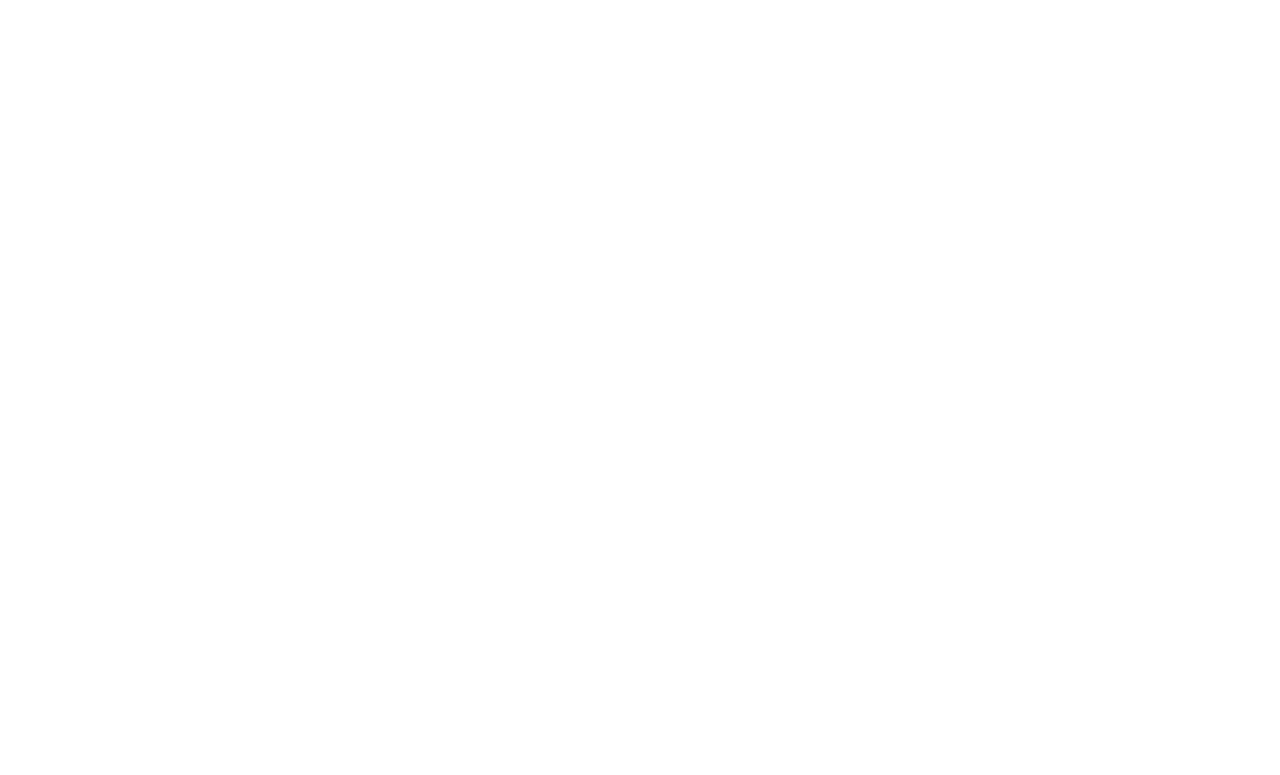
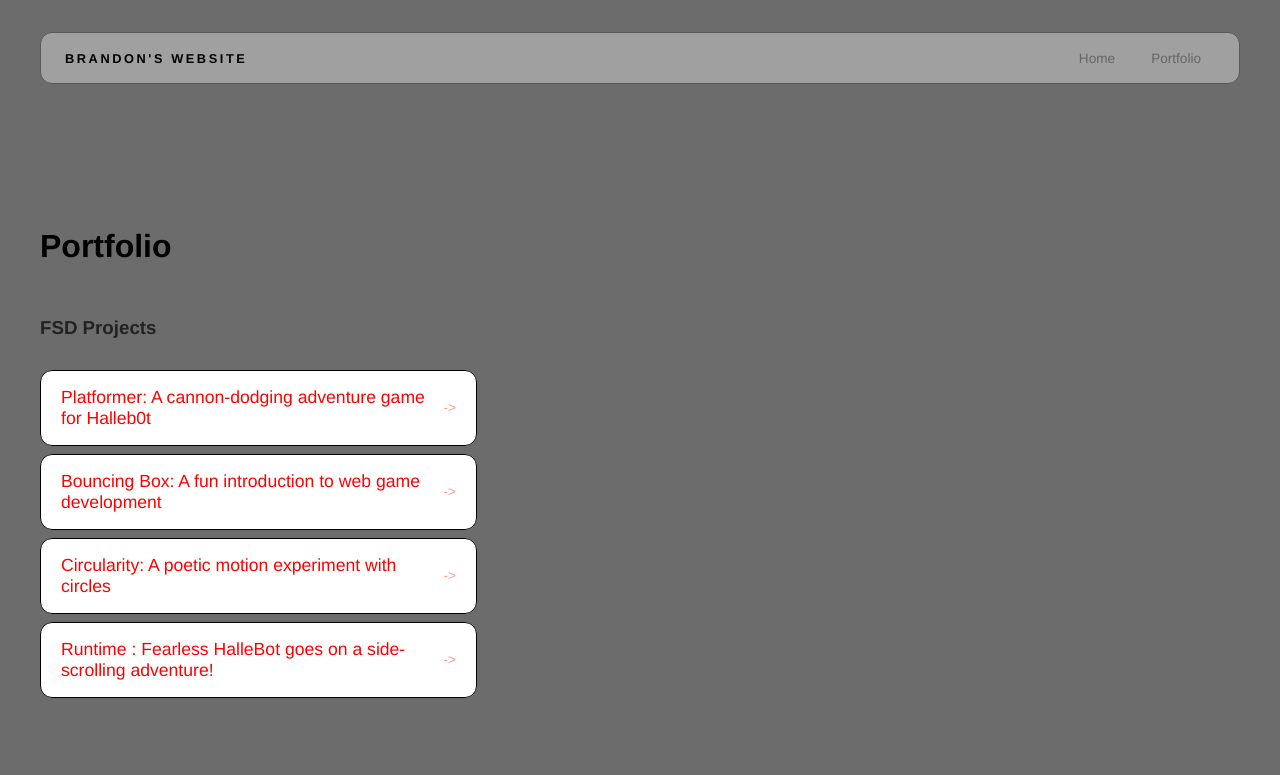
Before and after one commit to Brandon-J12/Brandon-J12.github.io, a plain HTML site: page portfolio.html in a window 1280 px wide. Drawn offline with Linux system fonts and the light colour scheme.

Commit message:
portfolio page base

```diff
--- a/portfolio.html
+++ b/portfolio.html
@@ -0,0 +1,48 @@
+<!DOCTYPE html>
+<html>
+  <head>
+    <title>My Portfolio for my tuff website</title>
+    <link rel="stylesheet" href="style.css" />
+  </head>
+
+  <body>
+    <!-- All content goes here -->
+    <div id="all-contents">
+      <nav>
+  <h1>Brandon's Website</h1>
+  <ul id="nav-ul">
+    <li class="nav-li">
+      <a href="index.html">Home</a>
+    </li>
+    <li class="nav-li">
+      <a href="portfolio.html">Portfolio</a>
+    </li>
+  </ul>
+</nav>
+
+  <main>
+<div class="content">
+    <h1>Portfolio</h1>
+    <h3>FSD Projects</h3>
+    <ul id="portfolio">
+<li>
+  <a href="fsd-projects/platformer/">Platformer: A cannon-dodging adventure game for Halleb0t</a>
+</li>
+<li>
+  <a href="fsd-projects/bouncing-box/">Bouncing Box: A fun introduction to web game development</a>
+</li>
+<li>
+  <a href="fsd-projects/circularity/">Circularity: A poetic motion experiment with circles</a>
+</li>
+<li>
+ <a href="fsd-projects/runtime/">Runtime : Fearless HalleBot goes on a side-scrolling adventure!</a>
+</li>
+    </ul>
+
+    <!-- ASD Projects will go here -->
+
+  </div>
+  </main>
+    </div>
+  </body>
+</html>
--- a/style.css
+++ b/style.css
@@ -113,7 +113,7 @@ h2 {
 }
 
 #interests li:hover {
-  background: #0010eb;
+  background: #000000;
   color: #ff0000;
 }
 .sidebar-img {
@@ -189,3 +189,55 @@ nav h1 {
   background: #000;
   color: #fff;
 }
+/* Portfolio styles */
+.content h1 {
+  color: black;
+}
+
+#portfolio {
+  list-style: none;
+  margin: 0;
+  padding: 0;
+  width: 100%;
+  display: flex;
+  flex-direction: column;
+  gap: 8px;
+}
+
+#portfolio li {
+  border-radius: 12px;
+  overflow: hidden;
+}
+
+#portfolio a {
+  display: flex;
+  justify-content: space-between;
+  align-items: center;
+  text-decoration: none;
+  color: #ff0000;
+  padding: 16px 20px;
+  font-size: 1.1rem;
+  font-weight: 500;
+  background: #fff;
+  border: 1px solid #000000;
+  border-radius: 12px;
+  transition: background 0.25s ease, color 0.25s ease, transform 0.25s ease;
+}
+
+#portfolio a:hover {
+  background: #000;
+  color: #ff0000;
+  transform: translateX(4px);
+}
+
+#portfolio a::after {
+  content: "->";
+  font-size: 0.85rem;
+  opacity: 0.4;
+  transition: opacity 0.25s ease;
+  white-space: nowrap;
+}
+
+#portfolio a:hover::after {
+  opacity: 1;
+}
```
